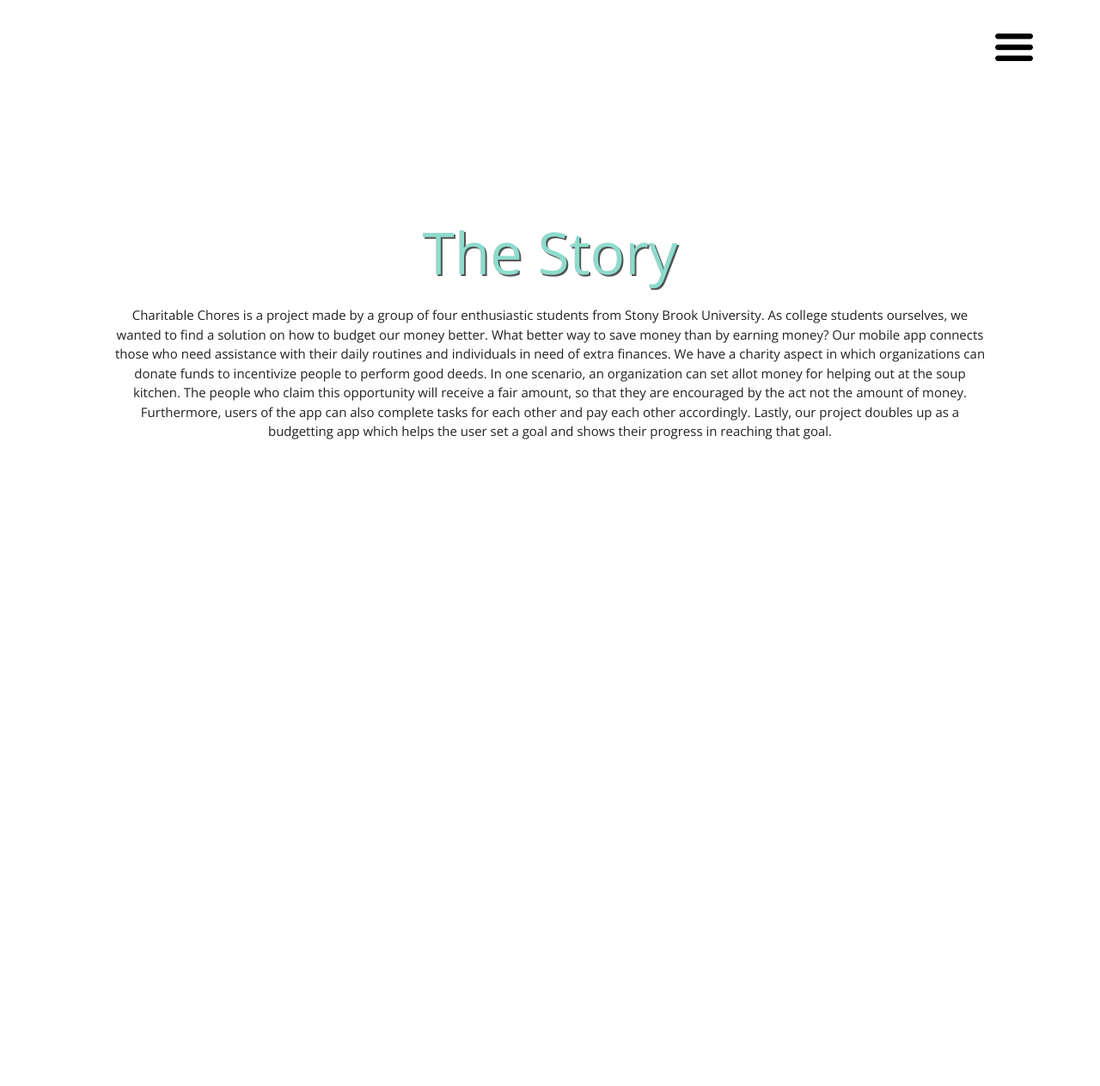
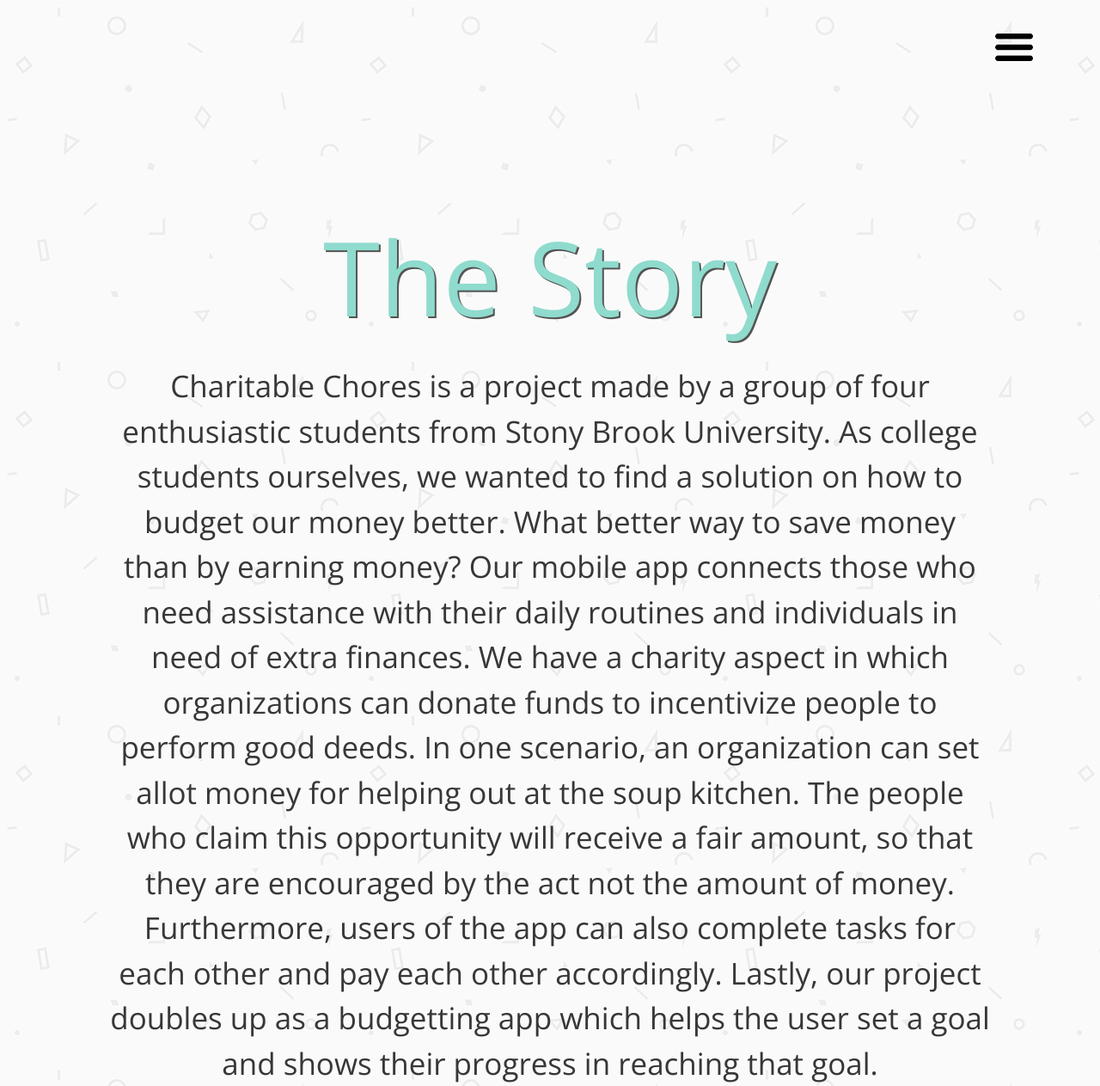
Before and after one commit to theryan722/yhack2016, a PHP site: page /about.html in a window 1280 px wide. Shown: the whole page at 86% size. Before the commit the page ends 511 px from the top, so only its background shows below. Run offline with PHP 8.4, Linux system fonts and the light colour scheme; some libraries are stand-ins or nearby versions.

Commit message:
css work

```diff
--- a/frontend/css/dropmenu.css
+++ b/frontend/css/dropmenu.css
@@ -1,17 +1,20 @@
-
 .menu { display: none;}
 
 nav {
+  display: block !important;
   position: absolute;
   top: 0px;
   right:0px;
   background: none;
   width: 200px;
-
+  font-size: 50px !important;
   box-shadow: none;
 }
 
 .menu li {
+  width: 200px;
+  background-color: white;
+  font-size: 30px !important;
   display: block;
   margin: 0;
 }
@@ -19,11 +22,12 @@ nav {
 .menu li a {
   background: #fff;
   color: #797979;
+    font-size: 30px !important;
 }
 
 .menu li a:hover,
 .menu li:hover>a {
-  background: #303E4F;
+  background: #8C8C8C;
   color: #fff;
 }
 
--- a/frontend/css/regularPages.css
+++ b/frontend/css/regularPages.css
@@ -1,13 +1,17 @@
 body {
+   background-image: url("../images/geometry.png");
     text-align: center;
     width: 90%;
     margin-left: 5%;
     font-family: Open Sans;
+    color: #373737;
+    font-size: 35px !important;
 }
 
 
 h1 {
-    font-size: 450%;
+    font-size: 120px;
+    color: #8FDBCD;
     text-shadow: 2px 2px #545454;
 
 }
```
